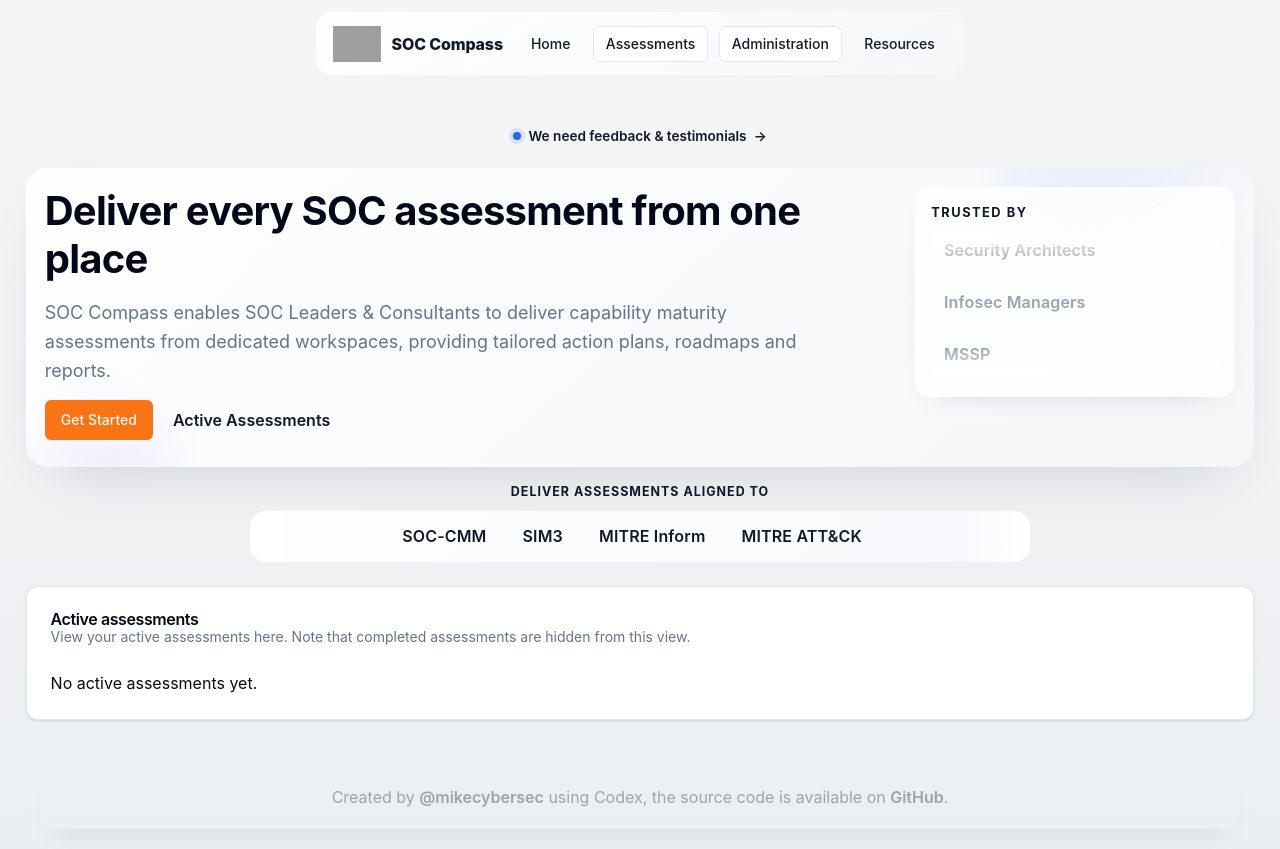
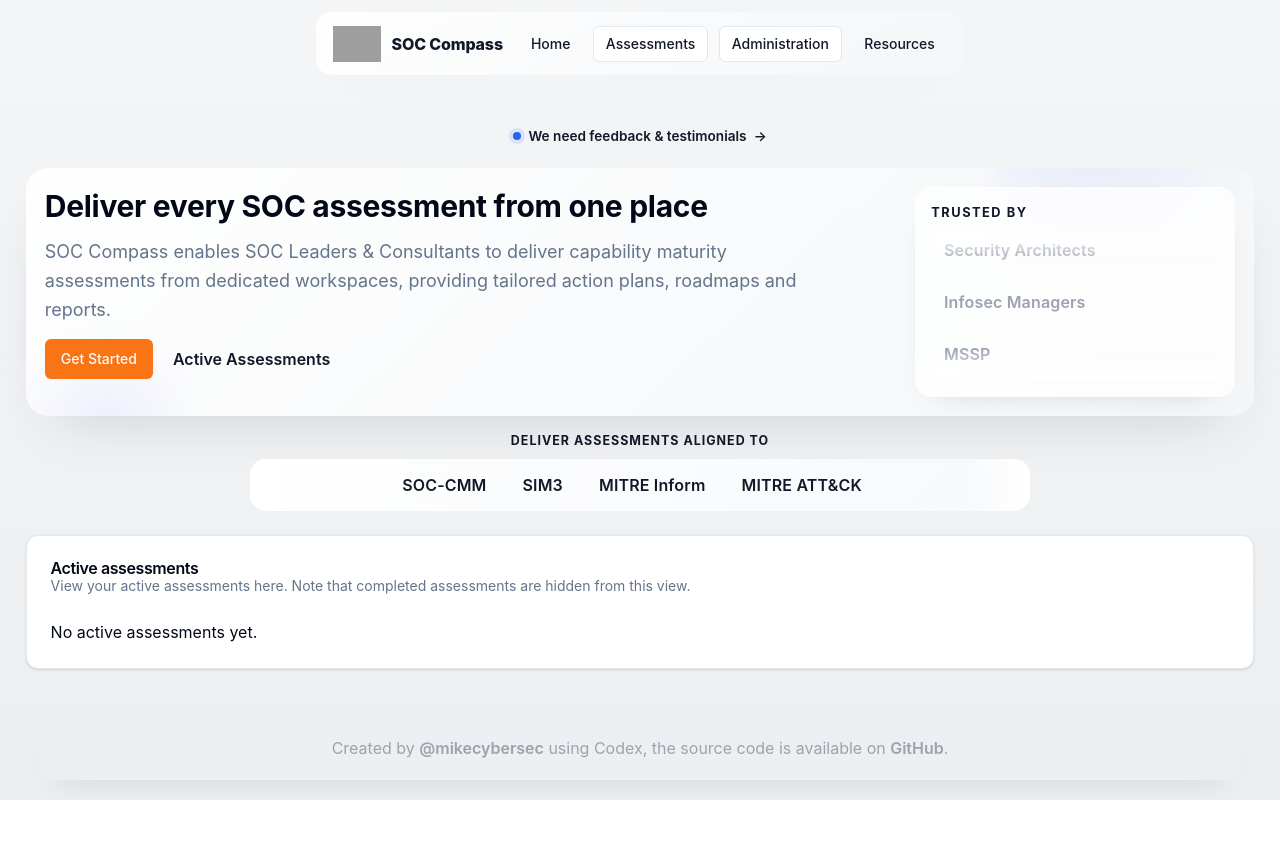
Before and after one commit to mikecybersec/SOC-Compass, a React (Vite) app in the folder soc-improvement-app/: page / in a window 1280 px wide. After the commit the page ends 800 px from the top, so only its background shows below. Built offline with nearby package versions, Linux system fonts and the light colour scheme; grey boxes are pictures that could not be loaded.

Commit message:
Update .hero-title styles for improved typography

```diff
--- a/soc-improvement-app/src/index.css
+++ b/soc-improvement-app/src/index.css
@@ -1487,12 +1487,12 @@ label {
 }
 
 .hero-title {
-  font-size: 2.5rem;
+  font-size: 1.875rem;
   font-weight: 700;
-  line-height: 1.2;
-  letter-spacing: -0.02em;
+  line-height: 1.3;
+  letter-spacing: -0.01em;
   color: hsl(var(--foreground));
-  margin: 0 0 1rem 0;
+  margin: 0 0 0.75rem 0;
 }
 
 .hero-subtitle {
```
